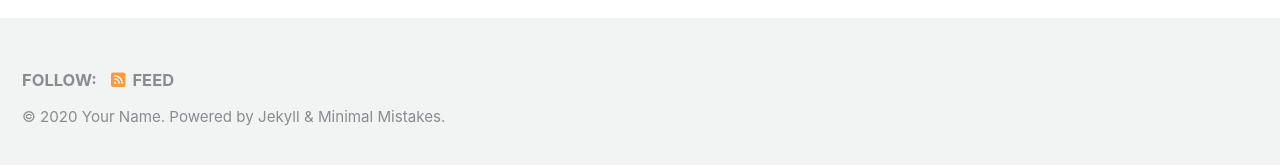
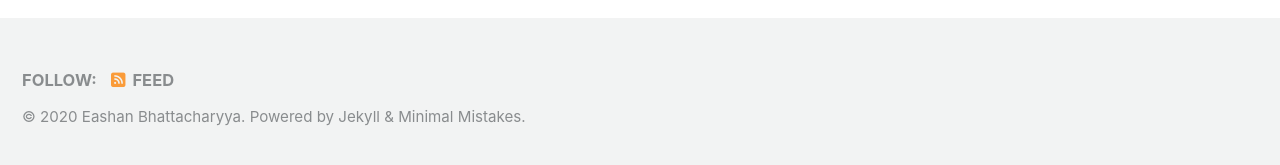
Before and after one commit to eashanbhatt/eashanbhatt.github.io, a Jekyll site: the page built from index.html, in a window 1280 px wide and 900 px high, scrolled down 222 px. Shown: the part 727-892 px from the top of the window. Built offline with Jekyll 4.4.1, drawn with Linux system fonts in a browser that asks for light colours; cached includes are drawn as plain includes; nearby versions of some CDN libraries; the list of posts is cut into pages by our own code; some of the changed text lies outside the part shown.

```diff
--- a/_config.yml
+++ b/_config.yml
@@ -16,11 +16,11 @@ minimal_mistakes_skin    : "default" # "air", "aqua", "contrast", "dark", "dirt"
 
 # Site Settings
 locale                   : "en-US"
-title                    : "Site Title"
+title                    : "Eashan Bhattacharyya "
 title_separator          : "-"
 subtitle                 : # site tagline that appears below site title in masthead
-name                     : "Your Name"
-description              : "An amazing website."
+name                     : "Eashan Bhattacharyya"
+description              : "Data Science Portfolio"
 url                      : # the base hostname & protocol for your site e.g. "https://mmistakes.github.io"
 baseurl                  : # the subpath of your site, e.g. "/blog"
 repository               : # GitHub username/repo-name e.g. "mmistakes/minimal-mistakes"
@@ -107,10 +107,10 @@ analytics:
 
 # Site Author
 author:
-  name             : "Your Name"
+  name             : "Eashan Bhattacharyya"
   avatar           : # path of avatar image, e.g. "/assets/images/bio-photo.jpg"
-  bio              : "I am an **amazing** person."
-  location         : "Somewhere"
+  bio              : "Data Science Portfolio"
+  location         : "Chicago, IL"
   email            :
   links:
     - label: "Email"
```
